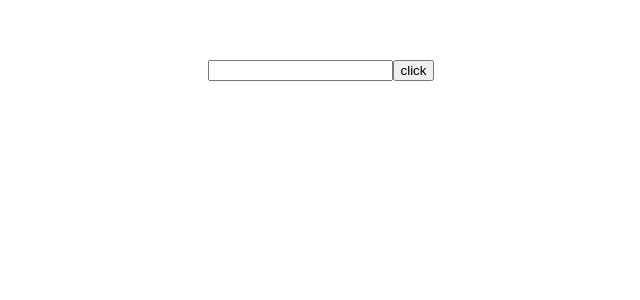
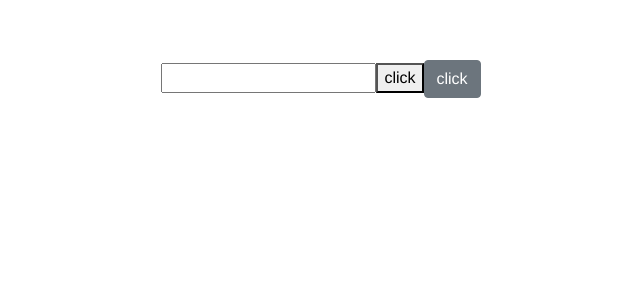
Before and after one commit to mnegabriel/test-package, a Vue app: page / in a window 1280 px wide. Shown: the top 300 px of the page, without its empty margins (319-959 px from the left). Built offline with nearby package versions, Linux system fonts and the light colour scheme.

Commit message:
using bootstrap

```diff
--- a/package.json
+++ b/package.json
@@ -1,6 +1,6 @@
 {
   "name": "test-package",
-  "version": "0.1.0",
+  "version": "0.1.'",
   "private": true,
   "main": "./dist/gabComponents.common.js",
   "files": [
@@ -17,8 +17,10 @@
     "lint": "vue-cli-service lint"
   },
   "dependencies": {
+    "bootstrap": "^5.1.3",
+    "bootstrap-vue": "^2.21.2",
     "core-js": "^3.6.5",
-    "vue": "^2.6.11"
+    "vue": "^2.6.14"
   },
   "devDependencies": {
     "@vue/cli-plugin-babel": "~4.5.0",
--- a/src/components/InputButton.vue
+++ b/src/components/InputButton.vue
@@ -2,6 +2,7 @@
   <article>
     <input type="text" ref="input" @keypress.enter="handleAction"/>
     <button @click="handleAction">click</button>
+    <BButton @click="handleAction">click</BButton>
   </article>
 </template>
 
@@ -16,6 +17,8 @@ export default {
       console.log("from component: " + value);
 
       this.$emit("action", value);
+
+      this.$refs.input.value = ''
     },
   },
 };
--- a/src/components/index.js
+++ b/src/components/index.js
@@ -9,8 +9,6 @@ function install(Vue) {
     install.installed = true;
 
     Object.entries(components).forEach(([name, comp]) => {
-        console.log(name)
-        console.log(comp)
         Vue.component(name, comp);
     })
 }
@@ -18,5 +16,3 @@ function install(Vue) {
 export default {
     install
 }
-
-// export default components
```
Also changed, not shown: src/main.js (+8 -0 lines), 7 other files (tests, documents, lock files or other folders).
